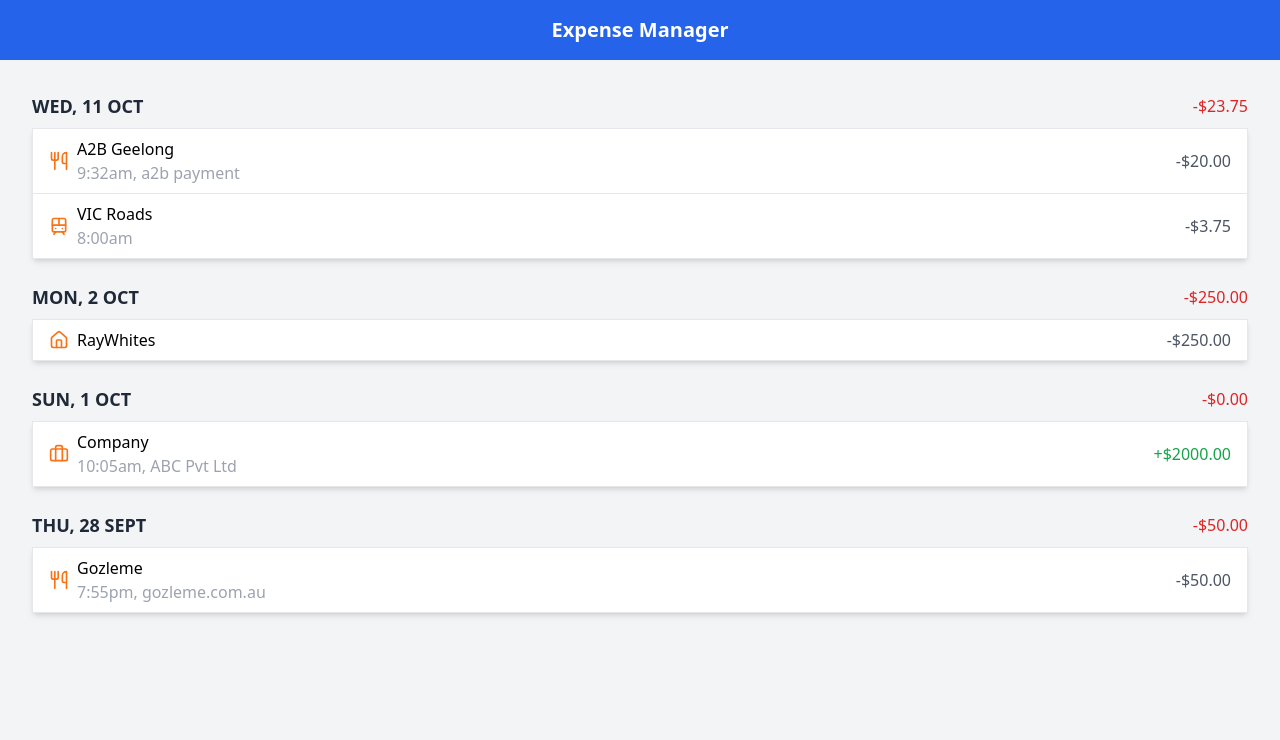
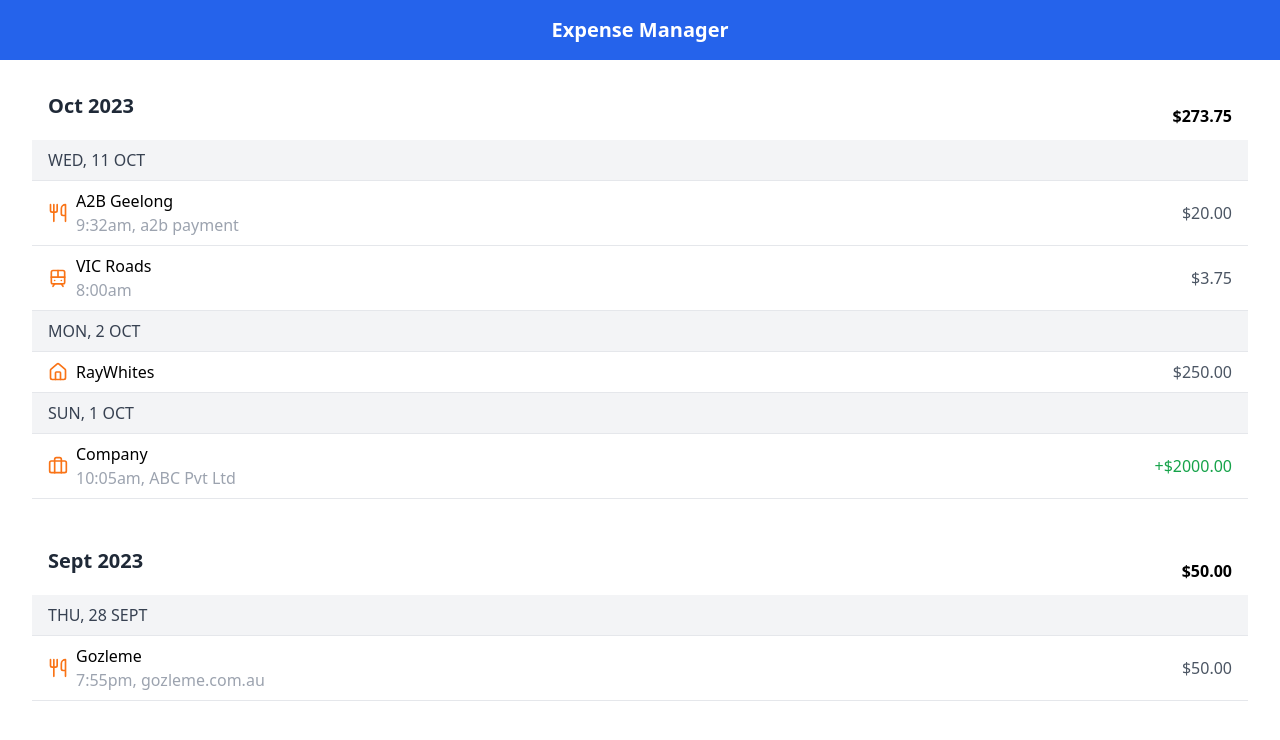
Before and after one commit to iamaswathi/expense-manager, a React (Create React App) app: page / in a window 1280 px wide. Shown: the top 740 px of the page. Built offline with nearby package versions, Linux system fonts and the light colour scheme.

Commit message:
added a new util to sort and categorise every transactions based on date and month

```diff
--- a/src/App.tsx
+++ b/src/App.tsx
@@ -7,7 +7,7 @@ import TransactionList from './components/TransactionsList';
 export default function App() {
   return (
     <ExpenseProvider>
-      <div className="min-h-screen bg-gray-100">
+      <div className="min-h-screen">
         <Header />
         <main className="p-4">
           {/* <TransactionForm /> */}
--- a/src/components/TransactionsList.tsx
+++ b/src/components/TransactionsList.tsx
@@ -3,6 +3,7 @@ import { Transaction } from '../types';
 import { fetchTransactionsList } from '../services/dataService';
 import { groupByDate } from '../utils/groupByDate';
 import { getCategoryIcon } from '../utils/getCategoryIcons';
+import { groupByMonthAndDate } from '../utils/groupByMonthAndDate';
 
 export default function TransactionsList() {
     const [transactionData, setTransactionData] = useState<Transaction[]>([]);
@@ -27,31 +28,46 @@ export default function TransactionsList() {
     if (loading) return <p className="text-center text-gray-500">Loading transactions...</p>;
     if (error) return <p className="text-center text-red-500">{error}</p>;
 
-    const grouped = groupByDate(transactionData);
+    // const grouped = groupByDate(transactionData);
+    const grouped = groupByMonthAndDate(transactionData);
+
 
     return (
-        <div className="p-4">
+        <div className="p-4 space-y-12">
             {Object.entries(grouped)
-                .sort(([, a], [, b]) => (a.rawDate < b.rawDate ? 1 : -1))
-                .map(([dateLabel, { transactions, totalDebit }]) => (
-                    <div key={dateLabel} className="mb-6">
-                        <div className="flex justify-between items-center mb-2">
-                            <h2 className="text-lg font-semibold text-gray-800">{dateLabel}</h2>
-                            <span className="text-red-600 font-medium">-${totalDebit.toFixed(2)}</span>
+                .sort((a, b) => b[1].monthDate.getTime() - a[1].monthDate.getTime())
+                .map(([monthKey, { totalDebit, monthDate, dates }]) => (
+                    <div key={monthKey}>
+                        <div className="flex justify-between items-center px-4">
+                        <h2 className="text-xl font-bold text-gray-800 mb-4 pb-1">
+                            {monthKey}
+                        </h2>
+                        <span className="font-semibold">${totalDebit.toFixed(2)}</span>
                         </div>
-                        <table className="w-full border border-gray-200 bg-white rounded shadow-md">
-                            {/* <thead className="bg-gray-100">
-                <tr>
+
+                        {Object.entries(dates)
+                            .sort((a, b) => b[1].date.getTime() - a[1].date.getTime())
+                            .map(([dateKey, { transactions, total, isCredit }]) => (
+                                <div key={dateKey} className="">
+                                    <div className="flex justify-between items-center border-b bg-gray-100 px-4 py-2">
+                                        <h3 className="text-md text-gray-700">{dateKey}</h3>
+                                        {/* <span className={`font-semibold ${isCredit ? 'text-green-600' : 'text-red-600'}`}>
+                                            {isCredit ? `` : `${Math.abs(total).toFixed(2)}`}
+                                        </span> */}
+                                    </div>
+                                    <table className="w-full bg-white">
+                                        <thead className="bg-gray-100">
+                                            {/* <tr>
                   <th className="px-4 py-2 text-left border-b">Description</th>
                   <th className="px-4 py-2 text-left border-b">Category</th>
                   <th className="px-4 py-2 text-right border-b">Amount</th>
-                </tr>
-              </thead> */}
+                </tr> */}
+                                        </thead>
                                         <tbody>
                                             {transactions.map((item) => {
                                                 const amount = parseFloat(item.debit || item.credit || "0");
                                                 const isCredit = Boolean(item.credit);
-                                    const amountFormatted = `${isCredit ? "+" : "-"}$${amount.toFixed(2)}`;
+                                                const amountFormatted = `${isCredit ? "+" : ""}$${amount.toFixed(2)}`;
                                                 const amountColor = isCredit ? "text-green-600" : "text-gray-600";
 
                                                 return (
@@ -76,5 +92,7 @@ export default function TransactionsList() {
                                 </div>
                             ))}
                     </div>
+                ))}
+        </div>
     );
 }
--- /dev/null
+++ b/src/utils/groupByMonthAndDate.tsx
@@ -0,0 +1,56 @@
+import { Transaction } from "../types"
+
+type MonthDateGroupedTransactions = {
+    [monthKey: string]: {
+        monthDate: Date;
+        totalDebit: number;
+        dates: {
+            [dateKey: string]: {
+                date: Date;
+                transactions: Transaction[];
+                total: number;
+                isCredit: Boolean;
+            };
+        };
+    };
+};
+
+const getMonthKey = (dateStr: string): [string, Date] => {
+    const date = new Date(dateStr);
+    const key = date.toLocaleDateString('en-AU', {
+        year: 'numeric',
+        month: 'short'});
+    return [key, new Date(date.getFullYear(), date.getMonth())];
+}
+
+const getDateKey = (dateStr: string): [string, Date] => {
+    const date = new Date(dateStr);
+    const key = date.toLocaleDateString('en-AU', {
+        weekday: 'short',
+        day: 'numeric',
+        month: 'short',
+    }).toLocaleUpperCase();
+    return [key, date];
+};
+
+export const groupByMonthAndDate = (transactions: Transaction[]): MonthDateGroupedTransactions => {
+    return transactions.reduce((acc: MonthDateGroupedTransactions, transaction) => {
+        const [monthKey, monthDate] = getMonthKey(transaction.date);
+        const [dateKey, fullDate] = getDateKey(transaction.date);
+        const amount = parseFloat(transaction.credit || transaction.debit || '0');
+        const isCredit = !!transaction.credit;
+        if(!acc[monthKey]) {
+            acc[monthKey] = { monthDate, totalDebit: 0, dates: {} };
+        }
+        if(!acc[monthKey].dates[dateKey]) {
+            acc[monthKey].dates[dateKey] = { date: fullDate, transactions: [], total: 0, isCredit };
+        }
+        acc[monthKey].dates[dateKey].transactions.push(transaction);
+        acc[monthKey].dates[dateKey].total += amount;
+        acc[monthKey].dates[dateKey].isCredit = isCredit;
+
+        if(!isCredit) acc[monthKey].totalDebit += amount;
+        return acc;
+
+    }, {});
+};
--- a/tsconfig.json
+++ b/tsconfig.json
@@ -22,5 +22,5 @@
   },
   "include": [
     "src"
-  ]
+, "tailwind.config.mjs", "tailwind.config.mjs"  ]
 }
```
Lines whose indentation alone changed are shown as unchanged.
